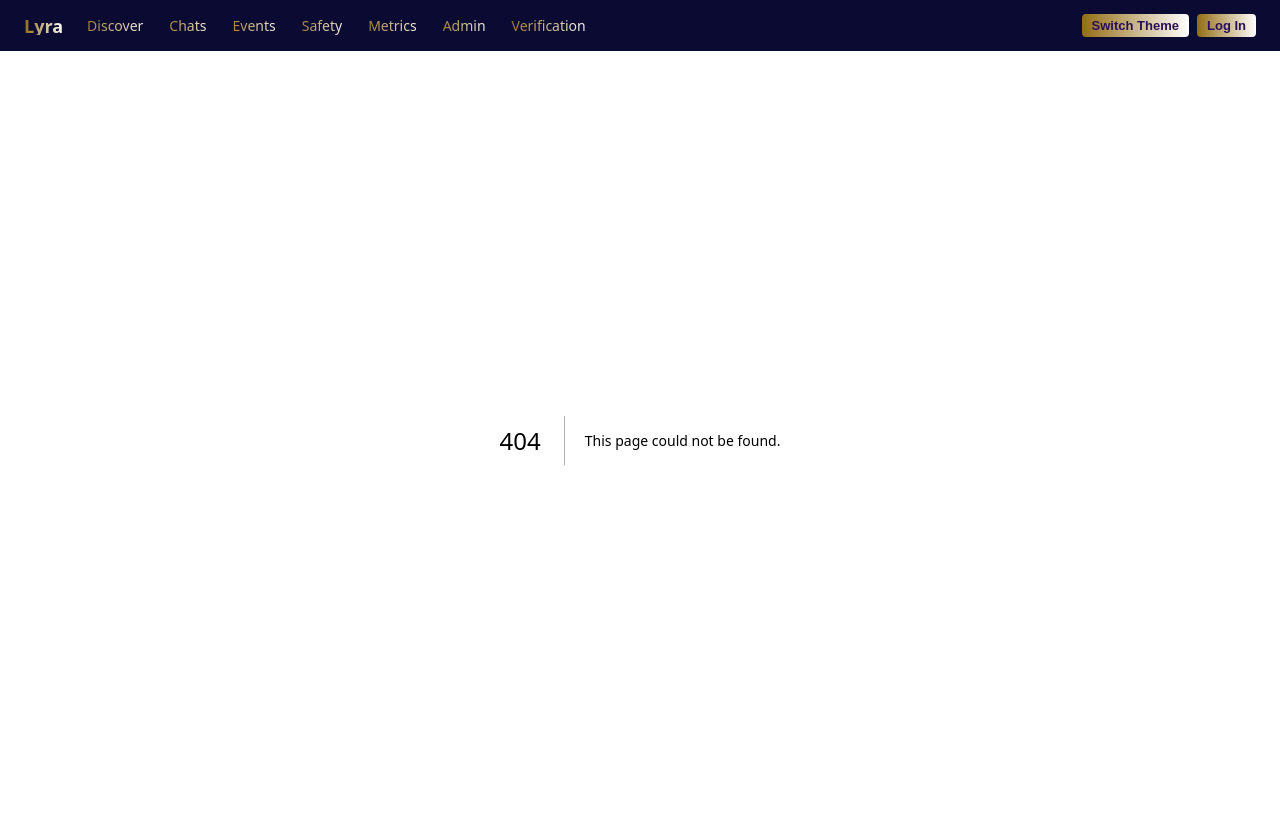
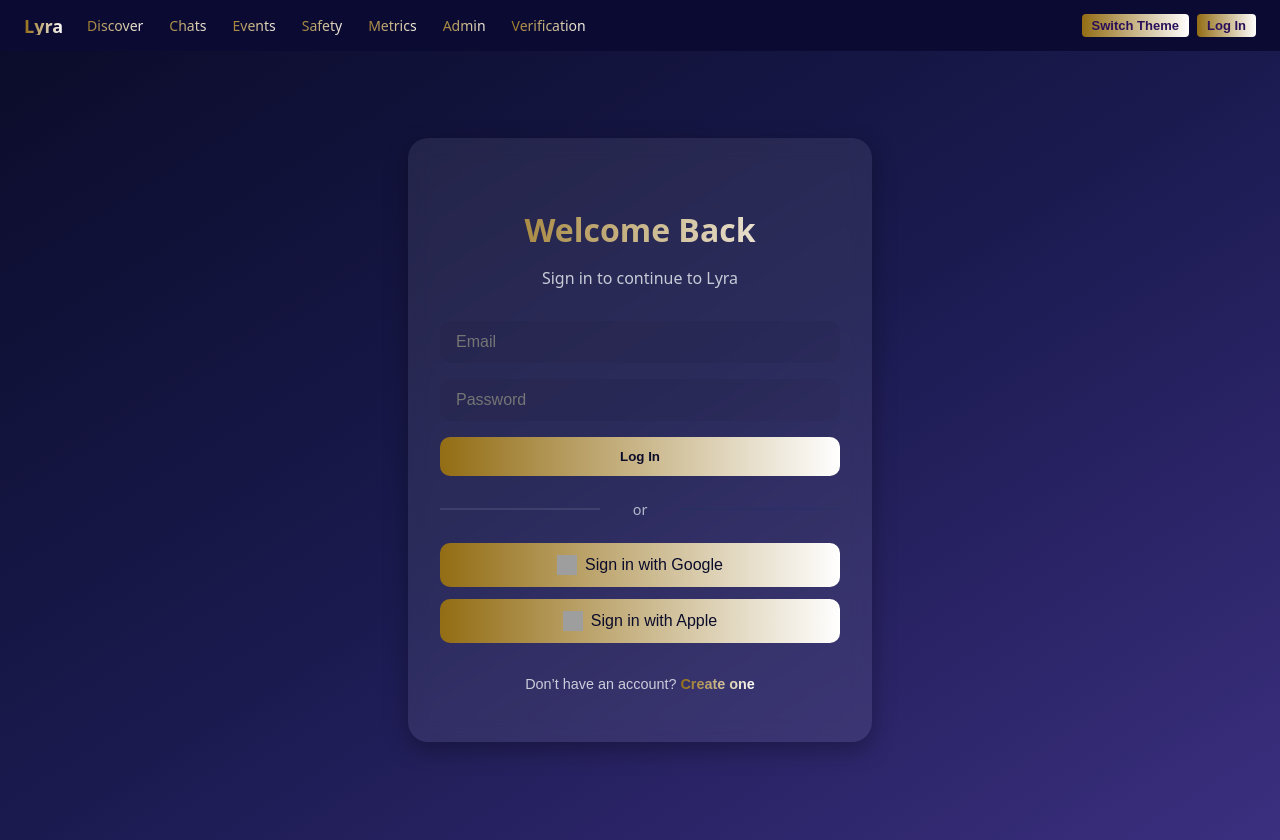
Before and after one commit to E-Camacho314/Endless_Moments_LLC-An_Intelligent_Safety-Focused_Dating_App, a Next.js app in the folder apps/web/: page /login in a window 1280 px wide. Before the commit this address had no page. Built offline with nearby package versions, Linux system fonts and the light colour scheme; grey boxes are pictures that could not be loaded.

Commit message:
Added In Login Page (Dark & Light)
Login Button redirects to Login Page and Login Button There Redirects to the Profile Page

```diff
--- /dev/null
+++ b/apps/web/src/app/login/login.css
@@ -0,0 +1,293 @@
+/* Theme-aware variables */
+:root {
+    --color-text-light: #0b0c2a;
+    --color-text-dark: #f0f4f8;
+    --color-bg-light: #fefefe;
+    --color-bg-dark: linear-gradient(to bottom right, #0b0c2a, #1a1a4f, #3b2f7f);
+    --color-primary: linear-gradient(90deg, #936d14, #ffffff);
+    --color-primary-hover: linear-gradient(90deg, #b0881e, #ffffff);
+    --color-surface-dark: rgba(255, 255, 255, 0.08);
+    --color-surface-light: rgba(255, 255, 255, 0.9);
+
+    /* Blue variant */
+    --color-bg-blue: linear-gradient(to bottom right, #ffffff, #99ccff);
+    --color-text-blue: #003366;
+    --color-primary-blue: linear-gradient(90deg, #93c5fd, #3b82f6);
+    --color-primary-blue-hover: linear-gradient(90deg, #7ab4f8, #2563eb);
+    --color-surface-blue: rgba(255, 255, 255, 0.9);
+  }
+
+  /* Container */
+  .login-container {
+    display: flex;
+    justify-content: center;
+    align-items: center;
+    height: 100vh;
+    background: var(--color-bg-dark);
+    color: var(--color-text-dark);
+    transition: background 0.3s ease, color 0.3s ease;
+  }
+
+  /* Light theme override */
+  .login-container.blue {
+    background: var(--color-bg-light);
+    color: var(--color-text-light);
+  }
+
+  /* Blue theme */
+  .login-container.blue {
+    background: var(--color-bg-blue);
+    color: var(--color-text-blue);
+  }
+
+  /* Login box */
+  .login-box {
+    background: var(--color-surface-dark);
+    backdrop-filter: blur(10px);
+    border-radius: 20px;
+    padding: 3rem 2rem;
+    width: 90%;
+    max-width: 400px;
+    box-shadow: 0 8px 25px rgba(0, 0, 0, 0.3);
+    text-align: center;
+    transition: background 0.3s ease;
+  }
+
+  .login-box.blue {
+    background: var(--color-surface-light);
+    color: var(--color-text-light);
+  }
+
+  .login-container.blue .login-box {
+    background: var(--color-surface-blue);
+    color: var(--color-text-blue);
+  }
+
+  /* Title */
+  .login-box h1 {
+    font-size: 2rem;
+    margin-bottom: 0.5rem;
+    background: var(--color-primary);
+    -webkit-background-clip: text;
+    -webkit-text-fill-color: transparent;
+  }
+
+  .login-container.blue .login-box h1 {
+    background: var(--color-primary-blue);
+    -webkit-background-clip: text;
+    -webkit-text-fill-color: transparent;
+  }
+
+  /* Subtitle */
+  .login-box p {
+    margin-bottom: 2rem;
+    opacity: 0.8;
+  }
+
+  /* Form */
+  .login-form {
+    display: flex;
+    flex-direction: column;
+    gap: 1rem;
+  }
+
+  .login-form input {
+    padding: 0.75rem 1rem;
+    border-radius: 10px;
+    border: none;
+    outline: none;
+    font-size: 1rem;
+    background: rgba(255, 255, 255, 0.15);
+    color: var(--color-text-dark);
+    transition: background 0.2s ease, color 0.2s ease;
+  }
+
+  .login-form input:focus {
+    background: rgba(255, 255, 255, 0.25);
+  }
+
+  .login-form input {
+    background: rgba(0, 0, 0, 0.05);
+    color: var(--color-text-light);
+  }
+
+  .login-container.blue .login-form input {
+    background: rgba(255, 255, 255, 0.8);
+    color: var(--color-text-blue);
+  }
+
+  /* Primary button */
+  .login-btn {
+    background: var(--color-primary);
+    color: #0b0c2a;
+    font-weight: 600;
+    border: none;
+    border-radius: 10px;
+    padding: 0.75rem;
+    cursor: pointer;
+    transition: transform 0.2s ease, background 0.2s ease;
+  }
+
+  .login-btn:hover {
+    transform: scale(1.03);
+    background: var(--color-primary-hover);
+  }
+
+  .login-container.blue .login-btn {
+    background: var(--color-primary-blue);
+    color: #003366;
+  }
+
+  .login-container.blue .login-btn:hover {
+    background: var(--color-primary-blue-hover);
+  }
+
+  /* Divider */
+  .divider {
+    margin: 1.5rem 0;
+    font-size: 0.9rem;
+    color: rgba(240, 244, 248, 0.7);
+    position: relative;
+  }
+
+  .divider::before,
+  .divider::after {
+    content: "";
+    position: absolute;
+    height: 1px;
+    width: 40%;
+    background: rgba(240, 244, 248, 0.2);
+    top: 50%;
+    transform: translateY(-50%);
+  }
+
+  .divider::before {
+    left: 0;
+  }
+
+  .divider::after {
+    right: 0;
+  }
+
+  body.light .divider {
+    color: rgba(0, 0, 0, 0.6);
+  }
+
+  .divider::before.blue,
+  .divider::after.blue {
+    background: rgba(0, 0, 0, 0.1);
+  }
+
+  .login-container.blue .divider {
+    color: rgba(0, 51, 102, 0.7);
+  }
+
+  .login-container.blue .divider::before,
+  .divider::after {
+    background: rgba(0, 51, 102, 0.2);
+  }
+
+  /* Social buttons */
+  .social-login {
+    display: flex;
+    flex-direction: column;
+    gap: 0.75rem;
+  }
+
+  .social-login button {
+    display: flex;
+    align-items: center;
+    justify-content: center;
+    gap: 0.5rem;
+    border: none;
+    border-radius: 10px;
+    padding: 0.75rem;
+    font-size: 1rem;
+    cursor: pointer;
+    font-weight: 500;
+    transition: transform 0.2s ease;
+  }
+
+  .social-login button img {
+    width: 20px;
+    height: 20px;
+  }
+
+  .google-btn {
+    background: var(--color-primary);
+    color: #0b0c2a;
+  }
+
+  .apple-btn {
+    background: var(--color-primary);
+    color: #0b0c2a;
+  }
+
+  .social-login button:hover {
+    transform: scale(1.03);
+  }
+
+  /* --- Blue Theme Variants --- */
+.login-container.blue .social-login button {
+    transition: transform 0.2s ease, background 0.3s ease;
+  }
+
+  /* Blue Google button */
+  .login-container.blue .google-btn {
+    background: var(--color-primary-blue);
+    color: #003366;
+    border: 1px solid rgba(0, 51, 102, 0.15);
+  }
+
+  .login-container.blue .google-btn:hover {
+    background: linear-gradient(90deg, #bfdbfe, #60a5fa);
+    transform: scale(1.05);
+  }
+
+  /* Blue Apple button */
+  .login-container.blue .apple-btn {
+    background: var(--color-primary-blue);
+    color: #003366;
+    border: 1px solid rgba(255, 255, 255, 0.15);
+  }
+
+  .login-container.blue .apple-btn:hover {
+    background: linear-gradient(90deg, #bfdbfe, #60a5fa);
+    transform: scale(1.05);
+  }
+
+  /* Signup link */
+  .signup-link {
+    margin-top: 2rem;
+    background: none;
+    border: none;
+    color: rgba(240, 244, 248, 0.8);
+    font-size: 0.9rem;
+    cursor: pointer;
+  }
+
+  .signup-link span {
+    background: var(--color-primary);
+    -webkit-background-clip: text;
+    -webkit-text-fill-color: transparent;
+    font-weight: 600;
+    transition: opacity 0.2s ease;
+  }
+
+  .signup-link span:hover {
+    opacity: 0.8;
+  }
+
+  body.light .signup-link {
+    color: rgba(0, 0, 0, 0.8);
+  }
+
+  .login-container.blue .signup-link {
+    color: rgba(0, 51, 102, 0.8);
+  }
+
+  .login-container.blue .signup-link span {
+    background: var(--color-primary-blue);
+    -webkit-background-clip: text;
+    -webkit-text-fill-color: transparent;
+  }
--- /dev/null
+++ b/apps/web/src/app/login/page.tsx
@@ -0,0 +1,88 @@
+'use client';
+
+import { useState } from 'react';
+import { useRouter } from 'next/navigation';
+import { useTheme } from '@/context/ThemeContext';
+import './login.css';
+
+export default function LoginPage() {
+  const [email, setEmail] = useState('');
+  const [password, setPassword] = useState('');
+  const router = useRouter();
+
+  const handleLogin = (e: React.FormEvent) => {
+    e.preventDefault();
+    // Handle login logic here
+    console.log('Logging in with:', { email, password });
+  };
+
+  const handleGoogleSignIn = () => {
+    // Handle Google sign-in
+    console.log('Sign in with Google');
+  };
+
+  const handleAppleSignIn = () => {
+    // Handle Apple sign-in
+    console.log('Sign in with Apple');
+  };
+
+  const handleCreateAccount = () => {
+    // Redirect or open signup page
+    console.log('Go to signup page');
+  };
+
+  const { theme } = useTheme();
+
+  return (
+    <div className={`login-container ${theme}`}>
+      <div className="login-box">
+        <h1>Welcome Back</h1>
+        <p>Sign in to continue to Lyra</p>
+
+        <form onSubmit={handleLogin} className="login-form">
+          <input
+            type="email"
+            placeholder="Email"
+            value={email}
+            onChange={(e) => setEmail(e.target.value)}
+            required
+          />
+
+          <input
+            type="password"
+            placeholder="Password"
+            value={password}
+            onChange={(e) => setPassword(e.target.value)}
+            required
+          />
+
+            <button
+            type="button"
+            className="login-btn"
+            onClick={() => router.push('/profile')}
+            >
+            Log In
+            </button>
+        </form>
+
+        <div className="divider">or</div>
+
+        <div className="social-login">
+          <button onClick={handleGoogleSignIn} className="google-btn">
+            <img src="/icons/google.svg" alt="Google" />
+            Sign in with Google
+          </button>
+
+          <button onClick={handleAppleSignIn} className="apple-btn">
+            <img src="/icons/apple.svg" alt="Apple" />
+            Sign in with Apple
+          </button>
+        </div>
+
+        <button onClick={handleCreateAccount} className="signup-link">
+          Don’t have an account? <span>Create one</span>
+        </button>
+      </div>
+    </div>
+  );
+}
--- a/apps/web/src/components/NavBar.tsx
+++ b/apps/web/src/components/NavBar.tsx
@@ -112,7 +112,7 @@ export default function NavBar() {
         </button>
         <button
         style={buttonStyle}
-        onClick={() => router.push('/profile')}
+        onClick={() => router.push('/login')}
       >
         Log In
       </button>
```
